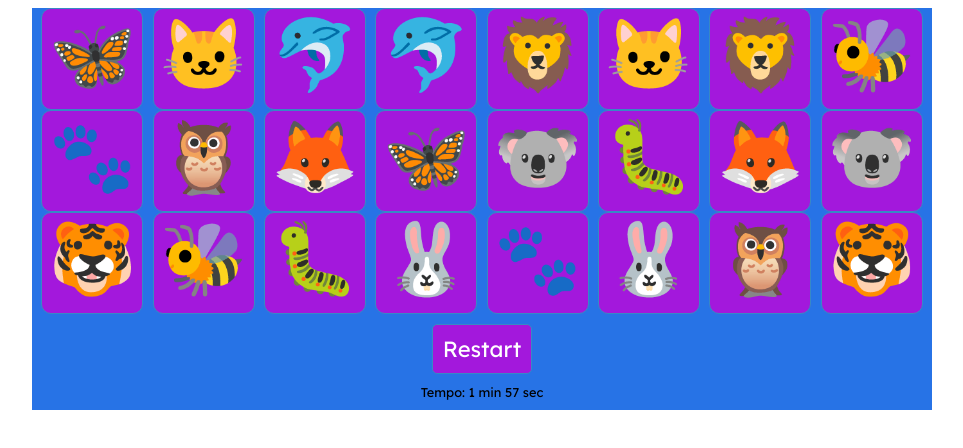
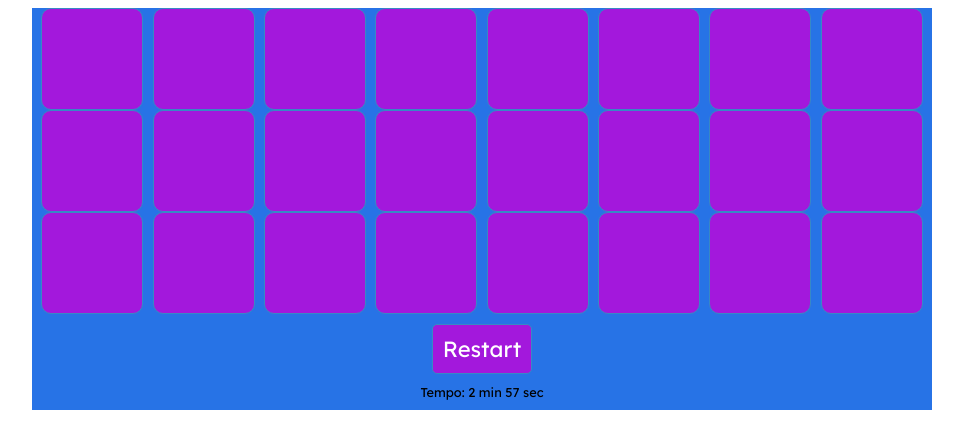
Before and after one commit to GianlucaGallone/S5-L5-Progetto-settimanale, a plain HTML site: page index.html in a window 1280 px wide. Both pictures are taken after a click on the button "Start". Shown: the whole page, without its empty margins (158-1121 px from the left). Drawn offline with Linux system fonts and the light colour scheme.

Commit message:
aggiunto eventi onclick per visualizzare icone

```diff
--- a/css/style.css
+++ b/css/style.css
@@ -36,15 +36,12 @@
     padding: 10px 0;
     font-size: 0.8em;
 }
-.timer span {
-    font-size: 1.3em;
-}
 
 .icon {
     font-size: 70px;
     text-align: center;
     visibility: visible !important;
-    opacity: 100;
+    opacity: 0;
     cursor: pointer;
 }
 
@@ -52,9 +49,30 @@
     pointer-events: none;
     cursor: wait;
 }
+/* --------------------------------------------------------- */
+
+@keyframes indovinato { /* animazione quando si indovina */
+    from {
+    }
+    to {
+    }
+}
+
+@keyframes rotazione-carta { /* animazione quando ruota la carta */
+    from {
+    }
+    50% {
+    }
+    to {
+    }
+}
 
 .show {
     /* agganciare animation-name rotazione carta */
+    animation-name: rotazione-carta;
+    opacity: 100;
+    visibility: visible;
+
     animation-duration: .5s;
     background-color: white;
     border: 1px solid #3889c4;
@@ -132,19 +150,3 @@
         font-size: 27px;
     }
 }
-
-@keyframes indovinato { /* animazione quando si indovina */
-    from {
-    }
-    to {
-    }
-}
-
-@keyframes rotazione-carta { /* animazione quando ruota la carta */
-    from {
-    }
-    50% {
-    }
-    to {
-    }
-}
--- a/index.html
+++ b/index.html
@@ -29,7 +29,6 @@
         <div class="content">
             <h2>Congratulazioni! Hai risolto il gioco in: </h2>
             <p><span id="tempoTrascorso"> </span> </p>
-            <p><input type="button" class="button" onclick=pressRestart() value="Restart"></p>
         </div>
     </div>
 
--- a/js/memory.js
+++ b/js/memory.js
@@ -2,8 +2,11 @@ let arrayAnimali = ['🐱', '🦉', '🐾', '🦁', '🦋', '🐛', '🐝', '
 let arrayComparison = [];
 const start = document.querySelector('.text-center .start');
 const timer = document.querySelector('.text-center .timer');
+const modalFind = document.querySelector('#modal');
 let interval;
-const modalFind = document.querySelector('#modal');
+let sec = 59; // valori di partenza
+let min = 2;
+
 
 document.body.onload = gamePreview(); // al caricamento della pagina chiama la funzione e genera il contenuto
 
@@ -52,14 +55,14 @@ function gamePreview() { // Schermata Preview del gioco senza input
     startButton.onclick = function() {pressStart();}   // Assegnare funzione ad evento onclick
     start.appendChild(startButton);                    // Scriverlo nel nodo
 
-    var iconsFind = document.getElementById('griglia');
-    timer.innerHTML = 'Memory Game: 5 minutes to win!';
-    iconsFind.innerHTML = '';
+    var grid = document.getElementById('griglia');
+    timer.innerHTML = 'Memory Game: 3 minutes to win!';
+    grid.innerHTML = '';
     for(i=0; i<24; i++) {
         let divCont = document.createElement('div');
         let divIcon = document.createElement('div');
         divIcon.className = 'icon';
-        iconsFind.appendChild(divCont).appendChild(divIcon);
+        grid.appendChild(divCont).appendChild(divIcon);
     }
 }
 
@@ -69,31 +72,32 @@ function gameInit() {    // Ciclo creazione 2 div cont ed icone, e evento onclic
     let restartButton = document.querySelector('.text-center .start input#button');
     restartButton.value = 'Restart';
     restartButton.onclick = function() {pressRestart();}
+    arrayComparison = [];
+    var arrayShuffle = shuffle(arrayAnimali);            // gli passo la funzione shuffle con all'interno le icone
+    var grid = document.getElementById('griglia');       // assegno alla var cards il div html (non il contenuto)
 
-    var arrayShuffle = shuffle(arrayAnimali);                 // gli passo la funzione shuffle con all'interno le icone
-    var iconsFind = document.getElementById('griglia');       // assegno alla var cards il div html (non il contenuto)
+    grid.innerHTML = '';                                 // pulisco tutto il contenuto al riavvio del browser/button ricomincia
+/*     while(grid.hasChildNodes()) {
+        grid.removeChild(grid.firstChild);
+    } */
 
-    iconsFind.innerHTML = '';                                 // pulisco tutto il contenuto al riavvio del browser/button ricomincia
     for(i=0; i<24; i++) {
         let divCont = document.createElement('div');          // div contenitore
         let divIcon = document.createElement('div');          // div con icona dentro
         divIcon.className = 'icon';                           // assegno classe icon
 
-        iconsFind.appendChild(divCont).appendChild(divIcon);  // assegno il div alla destinazione e assegno le icone
+        grid.appendChild(divCont).appendChild(divIcon);       // assegno il div alla destinazione e assegno le icone
         divIcon.innerHTML = arrayShuffle[i];                  // assegno shuffle(icone) nel div delle icone
+    }
 
-/*         let iconClass = document.querySelector('#griglia>div');
-        iconClass.addEventListener('click', function(){
+    var icon = document.getElementsByClassName("icon");
+    var icons = [...icon];
+    for (i=0; i<icons.length; i++) {
+        icons[i].addEventListener('click', displayIcon);
+        /* icons[i].addEventListener('click', openModal); */
+    }
 
-            shuffle(a);
-            displayIcon();
-
-        }) */
-    }
 }
-
-let sec = 59; // valori di partenza
-let min = 1;
 
 function timerInit() {   // Timer countdown della partita
 
@@ -108,13 +112,13 @@ function timerInit() {   // Timer countdown della partita
     if(min <= -1) {    // -1 = game over
         timerStop();   // ferma intervallo
         printResult(); // stampa game over
-        min = 1;
+        min = 2;
         sec = 59;      // ripristina valori iniziali
     }
 }
 
 function timerStart() {
-    min = 1;
+    min = 2;
     sec = 59; // ripristina valori iniziali
     interval = setInterval(timerInit, 1000);
 }
@@ -126,6 +130,7 @@ function timerStop() {
 function printTimer() {
     timer.innerHTML = 'Tempo: ' + +min + ' min ' + +sec + ' sec';
 }
+
 function printResult() {
     timer.innerHTML = 'Game Over. Hai perso!';
 }
@@ -151,6 +156,7 @@ function shuffle(a) {
 }
 
 function displayIcon() {
+    var iconsFind = document.getElementsByClassName('find');
     var icon = document.getElementsByClassName("icon");
     var icons = [...icon];         // '...' operatore per passare array come argomento:
     this.classList.toggle("show"); // mette/toglie la classe show
@@ -158,7 +164,7 @@ function displayIcon() {
     var len = arrayComparison.length;
 
     if (len === 2) { // se nel confronto ci sono due elementi.
-        if (arrayComparison[0].innerHTML === arrayComparison[1].innerHTML) { // se uguali aggiunge la classe find
+        if (arrayComparison[0].innerHTML === arrayComparison[1].innerHTML && arrayComparison[0] !== arrayComparison[1]) { // se uguali aggiunge la classe find
             arrayComparison[0].classList.add("find", "disabled");
             arrayComparison[1].classList.add("find", "disabled");
             arrayComparison = [];
```
